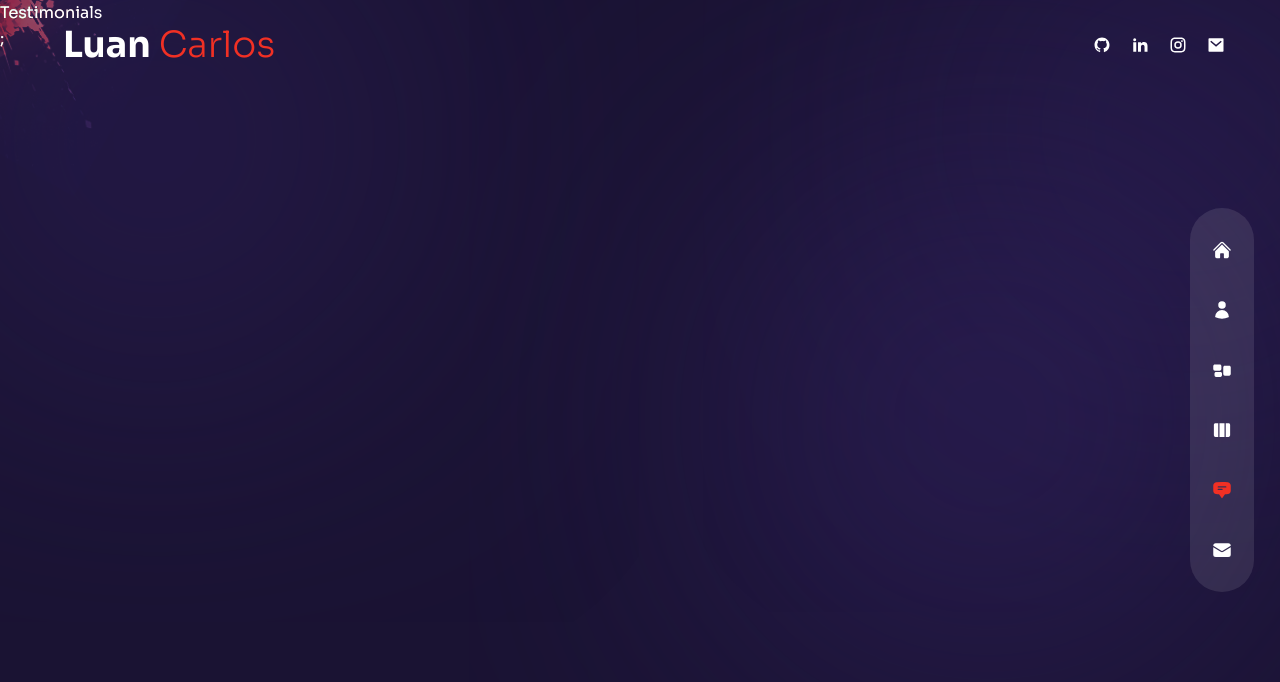
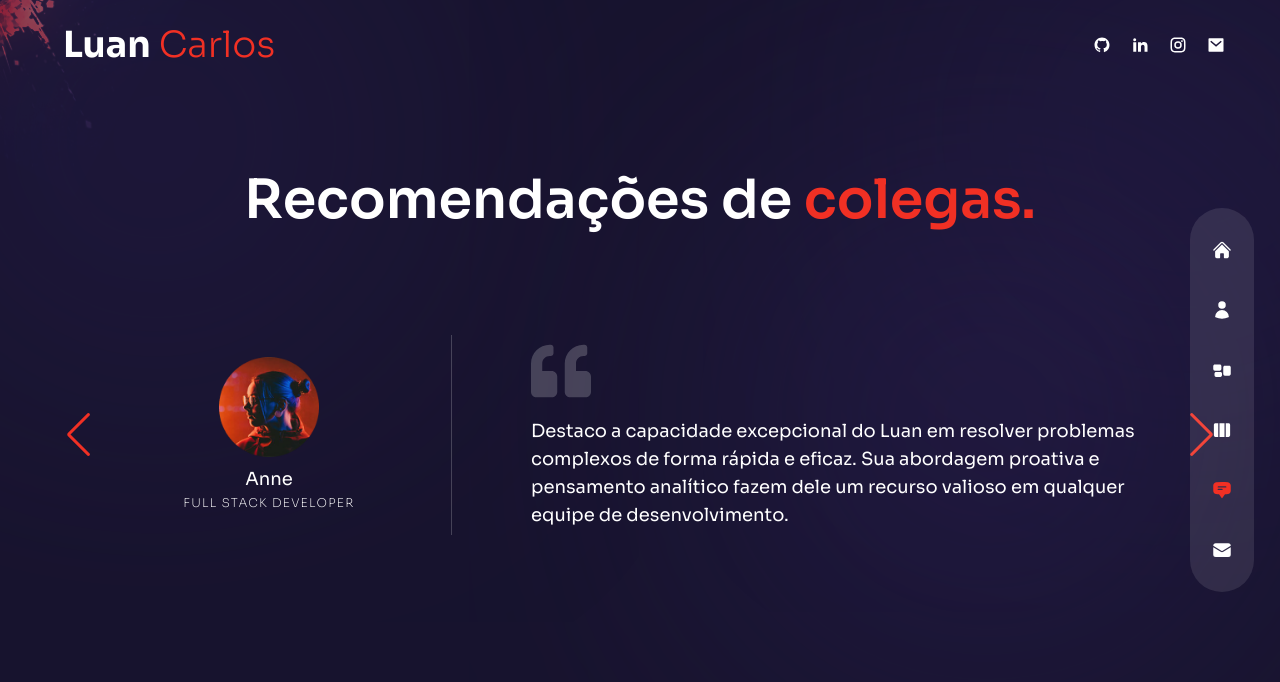
Before and after one commit to Luancss/portfolio-website, a Next.js app: page /testimonials in a window 1280 px wide. Shown: the top 682 px of the page. Built offline with nearby package versions, Linux system fonts and the light colour scheme.

Commit message:
Testimonials recomendations complete

```diff
--- a/components/Socials.js
+++ b/components/Socials.js
@@ -13,24 +13,28 @@
   return (
     <div className="flex items-center gap-x-5 text-lg">
       <Link
+        target="_blank"
         href={"https://github.com/Luancss"}
         className="hover:text-accent transition-all duration-300"
       >
         <RiGithubFill />
       </Link>
       <Link
+        target="_blank"
         href={"https://www.linkedin.com/in/luan-carlos-30035b246/"}
         className="hover:text-accent transition-all duration-300"
       >
         <RiLinkedinFill />
       </Link>
       <Link
+        target="_blank"
         href={"https://www.instagram.com/luanworth"}
         className="hover:text-accent transition-all duration-300"
       >
         <RiInstagramLine />
       </Link>
       <Link
+        target="_blank"
         href="mailto:luancss.contact@gmail.com"
         className="hover:text-accent transition-all duration-300"
       >
--- a/components/TestimonialSlider.js
+++ b/components/TestimonialSlider.js
@@ -1,30 +1,84 @@
 // testimonial data
-const testimonialData = [
+const testimonialSlider = [
   {
-    image: '/t-avt-1.png',
-    name: 'Anne Smith',
-    position: 'Customer',
+    image: "/t-avt-1.png",
+    name: "Anne",
+    position: "Full Stack Developer",
     message:
-      'Lorem ipsum dolor sit amet consectetur adipisicing elit. Cum expedita odit beatae, cupiditate saepe quam officia aut placeat quas neque!',
+      "Destaco a capacidade excepcional do Luan em resolver problemas complexos de forma rápida e eficaz. Sua abordagem proativa e pensamento analítico fazem dele um recurso valioso em qualquer equipe de desenvolvimento.",
   },
   {
-    image: '/t-avt-2.png',
-    name: 'Jane Doe',
-    position: 'Customer',
+    image: "/t-avt-2.png",
+    name: "Jane",
+    position: "Desenvolvedora Frontend",
     message:
-      'Lorem ipsum dolor sit amet consectetur adipisicing elit. Cum expedita odit beatae, cupiditate saepe quam officia aut placeat quas neque!',
+      "Recomendo fortemente os serviços do Luan. Seu profissionalismo, criatividade e atenção aos detalhes transformaram nossa visão em uma realidade visualmente impressionante.",
+
   },
   {
-    image: '/t-avt-3.png',
-    name: 'Jhon Doe',
-    position: 'Customer',
+    image: "/t-avt-3.png",
+    name: "Jhon",
+    position: "Software Enginier",
     message:
-      'Lorem ipsum dolor sit amet consectetur adipisicing elit. Cum expedita odit beatae, cupiditate saepe quam officia aut placeat quas neque!',
+      "Trabalhar com o Luan foi uma experiência onde sua destreza em resolver problemas se destacou. Sempre encontrando soluções inteligentes.",
   },
 ];
 
+import Image from "next/image";
+
+import { Swiper, SwiperSlide } from "swiper/react";
+
+import "swiper/css";
+import "swiper/css/navigation";
+import "swiper/css/pagination";
+
+import { Navigation, Pagination } from "swiper";
+
+// icon
+import { FaQuoteLeft } from "react-icons/fa";
+
 const TestimonialSlider = () => {
-  return <div>Testimonial Slider</div>;
+  return (
+    <Swiper
+      navigation={true}
+      pagination={{
+        clickable: true,
+      }}
+      modules={{ Navigation, Pagination }}
+      className="h-[400px]"
+    >
+      {testimonialSlider.map((person, index) => {
+        return (
+          <SwiperSlide key={index}>
+            <div className="flex flex-col items-center md:flex-row gap-x-8 h-full px-16">
+              {/* avatar, name, position */}
+              <div className="w-full max-w-[300px] flex flex-col xl:justify-center items-center relative mx-auto xl:mx-0">
+                <div className="flex flex-col justify-center text-center">
+                  {/* avatar */}
+                  <div className="mb-2 mx-auto">
+                    <Image src={person.image} width={100} height={100} alt="" />
+                  </div>
+                  {/* name */}
+                  <div className="text-lg">{person.name}</div>
+                  {/* posotion */}
+                  <div className="text-[12px] uppercase font-extralight tracking-widest">{person.position}</div>
+                </div>
+              </div>
+              {/* quote & message */}
+              <div className="flex-1 flex flex-col justify-center before:w-[1px] xl:before:bg-white/20 xl:before:absolute xl:before:left-0 xl:before:h-[200px] relative xl:pl-20">
+                {/* quote icon */}
+                <div className="mb-4">
+                  <FaQuoteLeft className="text-4xl xl:text-6xl text-white/20 mx-auto md:mx-0" />
+                </div>
+                {/* message */}
+                <div className="xl:text-lg text-center md:text-left">{person.message}</div>
+              </div>
+            </div>
+          </SwiperSlide>
+        );
+      })}
+    </Swiper>
+  );
 };
 
 export default TestimonialSlider;
--- a/components/Transition.js
+++ b/components/Transition.js
@@ -26,7 +26,7 @@
         initial="initial"
         animate="animate"
         exit="exit"
-        transition={{ delay: 0.2, duration: 0.6, ease: "easeInOut" }}
+        transition={{ delay: 0.1, duration: 0.3, ease: "easeInOut" }}
       >
       </motion.div>
       <motion.div
@@ -35,7 +35,7 @@
         initial="initial"
         animate="animate"
         exit="exit"
-        transition={{ delay: 0.4, duration: 0.6, ease: "easeInOut" }}
+        transition={{ delay: 0.2, duration: 0.3, ease: "easeInOut" }}
       >
       </motion.div>
       <motion.div
@@ -44,7 +44,7 @@
         initial="initial"
         animate="animate"
         exit="exit"
-        transition={{ delay: 0.6, duration: 0.6, ease: "easeInOut" }}
+        transition={{ delay: 0.3, duration: 0.3, ease: "easeInOut" }}
       >
       </motion.div>
     </>
--- a/pages/_app.js
+++ b/pages/_app.js
@@ -9,7 +9,6 @@
 
 // framer motion
 import { AnimatePresence, motion } from 'framer-motion'
-
 
 function MyApp({ Component, pageProps }) {
   const router = useRouter();
--- a/pages/testimonials/index.js
+++ b/pages/testimonials/index.js
@@ -1,5 +1,36 @@
+// components
+import TestimonialSlider from "../../components/TestimonialSlider";
+
+// framer motion
+import { motion } from "framer-motion";
+import { fadeIn } from "../../variants";
+
 const Testimonials = () => {
-  return <div>Testimonials</div>;
+  return (
+    <div className="h-full bg-primary/30 py-32 text-center">
+      <div className="container mx-auto h-full flex flex-col justify-center">
+        {/* title */}
+        <motion.h2
+          variants={fadeIn("up", 0.2)}
+          initial="hidden"
+          animate="show"
+          exit="hidden"
+          className="h2 mb-8 xl:mb-0"
+        >
+          Recomendações de <span className="text-accent">colegas.</span>
+        </motion.h2>
+        {/* slider */}
+        <motion.div
+          variants={fadeIn("right", 0.4)}
+          initial="hidden"
+          animate="show"
+          exit="hidden"
+        >
+          <TestimonialSlider />
+        </motion.div>
+      </div>
+    </div>
+  );
 };
 
 export default Testimonials;
```
